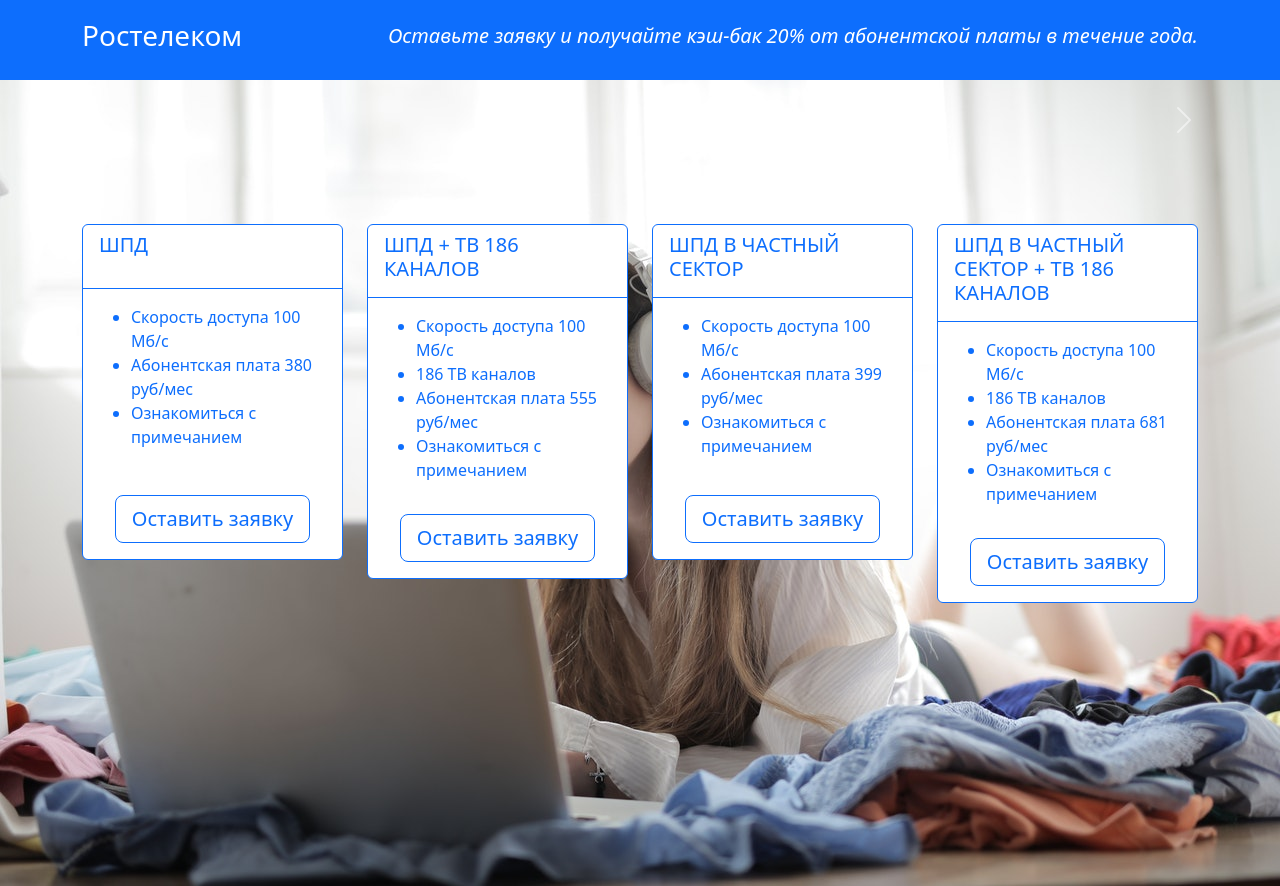
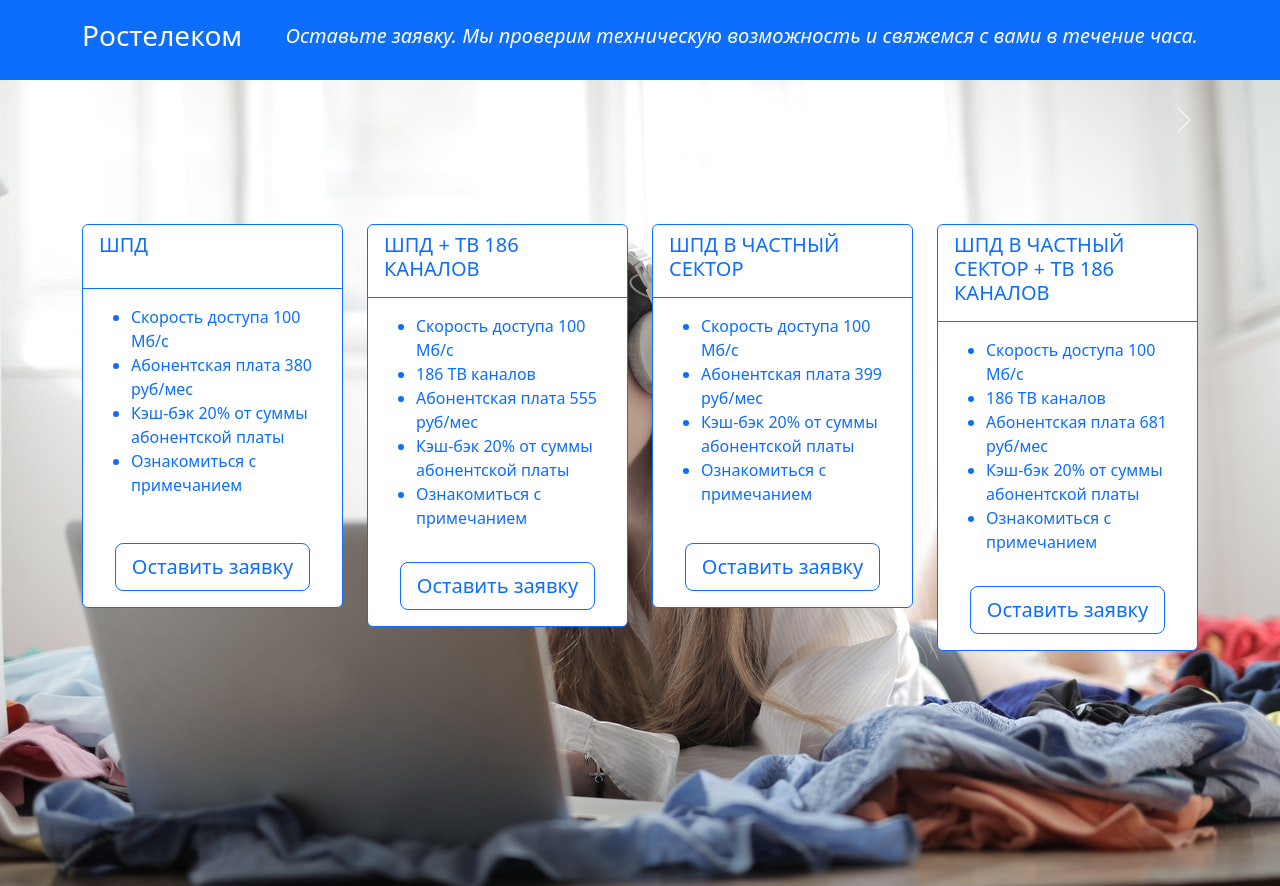
Before and after one commit to NetMaster1/telecom, a Django app: page / in a window 1280 px wide. Run offline with Django 4.2, Linux system fonts and the light colour scheme.

Commit message:
23_05_22

```diff
--- a/telecom/static/style.css
+++ b/telecom/static/style.css
@@ -29,7 +29,7 @@
 .commentModal.openComment {
     display: block;
     position: absolute;
-    height: 31rem;
+    height: 30rem;
     width: 25Vw;
     left: 36Vw;
     top: 17Vh;
--- a/templates/base.html
+++ b/templates/base.html
@@ -5,13 +5,34 @@
 <head>
     <meta charset="utf-8">
     <meta name="viewport" content="width=device-width, initial-scale=1, shrink-to-fit=yes">
-    <title>Интернет</title>
+    <title>Интернет от ПАО Ростелеком. Кэш-бэк, скидки в дни Ростелеком.</title>
 
     <!-- CSS only -->
     <link href="https://cdn.jsdelivr.net/npm/bootstrap@5.2.0-beta1/dist/css/bootstrap.min.css" rel="stylesheet"
         integrity="sha384-0evHe/X+R7YkIZDRvuzKMRqM+OrBnVFBL6DOitfPri4tjfHxaWutUpFmBp4vmVor" crossorigin="anonymous">
 
     <link rel="stylesheet" href="{% static 'style.css' %}">
+
+<!-- Yandex.Metrika counter -->
+<script type="text/javascript">
+    (function (m, e, t, r, i, k, a) {
+        m[i] = m[i] || function () { (m[i].a = m[i].a || []).push(arguments) };
+        m[i].l = 1 * new Date(); k = e.createElement(t), a = e.getElementsByTagName(t)[0], k.async = 1, k.src = r, a.parentNode.insertBefore(k, a)
+    })
+        (window, document, "script", "https://mc.yandex.ru/metrika/tag.js", "ym");
+
+    ym(88855325, "init", {
+        clickmap: true,
+        trackLinks: true,
+        accurateTrackBounce: true,
+        webvisor: true
+    });
+</script>
+<noscript>
+    <div><img src="https://mc.yandex.ru/watch/88855325" style="position:absolute; left:-9999px;" alt="" /></div>
+</noscript>
+<!-- /Yandex.Metrika counter -->
+
 
 </head>
 
--- a/templates/home.html
+++ b/templates/home.html
@@ -34,7 +34,7 @@
 
     <div class="row">
         <div class="col">
-            <div class="card border-primary mb-3" style="max-width: 18rem; min-height: 21rem;">
+            <div class="card border-primary mb-3" style="max-width: 18rem; min-height: 24rem;">
                 <div class="card-header bg-transparent border-primary text-primary" style="min-height: 4rem">
                     <h5>ШПД</h5>
                 </div>
@@ -42,6 +42,7 @@
                     <ul>
                         <li>Скорость доступа 100 Мб/с</li>
                         <li>Абонентская плата 380 руб/мес</li>
+                        <li>Кэш-бэк 20% от суммы абонентской платы</li>
                         <li class="comment">Ознакомиться с примечанием</li>
                     </ul>
 
@@ -55,7 +56,7 @@
         </div>
 
         <div class="col">
-            <div class="card border-primary mb-3" style="max-width: 18rem; min-height: 21rem;">
+            <div class="card border-primary mb-3" style="max-width: 18rem; min-height: 24rem;">
                 <div class="card-header bg-transparent border-primary text-primary" style="min-height: 4rem">
                     <h5>ШПД + ТВ 186 КАНАЛОВ</h5>
                 </div>
@@ -64,6 +65,7 @@
                         <li>Скорость доступа 100 Мб/с</li>
                         <li>186 ТВ каналов</li>
                         <li>Абонентская плата 555 руб/мес</li>
+                        <li>Кэш-бэк 20% от суммы абонентской платы</li>
                         <li class='comment'>Ознакомиться с примечанием</li>
                     </ul>
 
@@ -78,7 +80,7 @@
             </div>
         </div>
         <div class="col">
-            <div class="card border-primary mb-3" style="max-width: 18rem; min-height: 21rem;">
+            <div class="card border-primary mb-3" style="max-width: 18rem; min-height: 24rem;">
                 <div class="card-header bg-transparent border-primary text-primary" style="min-height: 4rem" >
                     <h5>ШПД В ЧАСТНЫЙ СЕКТОР</h5>
                 </div>
@@ -86,6 +88,7 @@
                     <ul>
                         <li>Скорость доступа 100 Мб/с</li>
                         <li>Абонентская плата 399 руб/мес</li>
+                        <li>Кэш-бэк 20% от суммы абонентской платы</li>
                         <li class="comment">Ознакомиться с примечанием</li>
                     </ul>
 
@@ -101,7 +104,7 @@
             </div>
         </div>
         <div class="col">
-            <div class="card border-primary mb-3" style="max-width: 18rem; min-height: 21rem; ">
+            <div class="card border-primary mb-3" style="max-width: 18rem; min-height: 24rem; ">
                 <div class="card-header bg-transparent border-primary text-primary"style="min-height: 4rem" >
                     <h5>ШПД В ЧАСТНЫЙ СЕКТОР + ТВ 186 КАНАЛОВ</h5>
                 </div>
@@ -110,6 +113,7 @@
                         <li>Скорость доступа 100 Мб/с</li>
                         <li>186 ТВ каналов</li>
                         <li>Абонентская плата 681 руб/мес</li>
+                        <li>Кэш-бэк 20% от суммы абонентской платы</li>
                         <li class="comment">Ознакомиться с примечанием</li>
 
                     </ul>
--- a/templates/partials/_navbar.html
+++ b/templates/partials/_navbar.html
@@ -5,7 +5,7 @@
 <nav class="navbar bg-primary" style="height: 10Vh;">
     <div class="container">
         <h3 style="color: white ">Ростелеком</h3>
-        <h5 style="color: white"><em>Оставьте заявку и получайте кэш-бак 20% от абонентской платы в течение года.</em></h5>
+        <h5 style="color: white"><em>Оставьте заявку. Мы проверим техническую возможность и свяжемся с вами в течение часа. </em></h5>
 
 
 
```
Also changed, not shown: static/style.css (line endings or trailing spaces).
